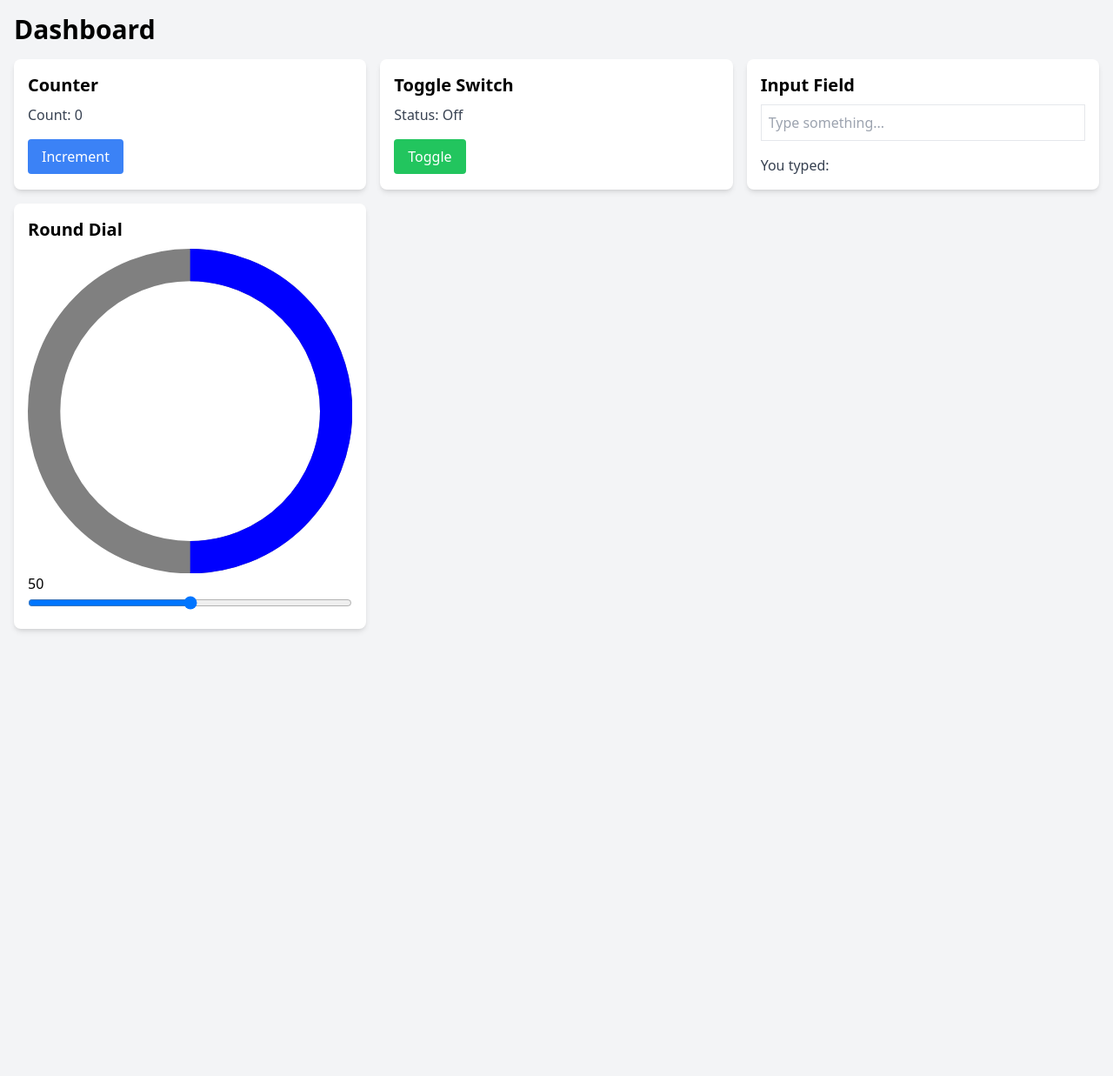
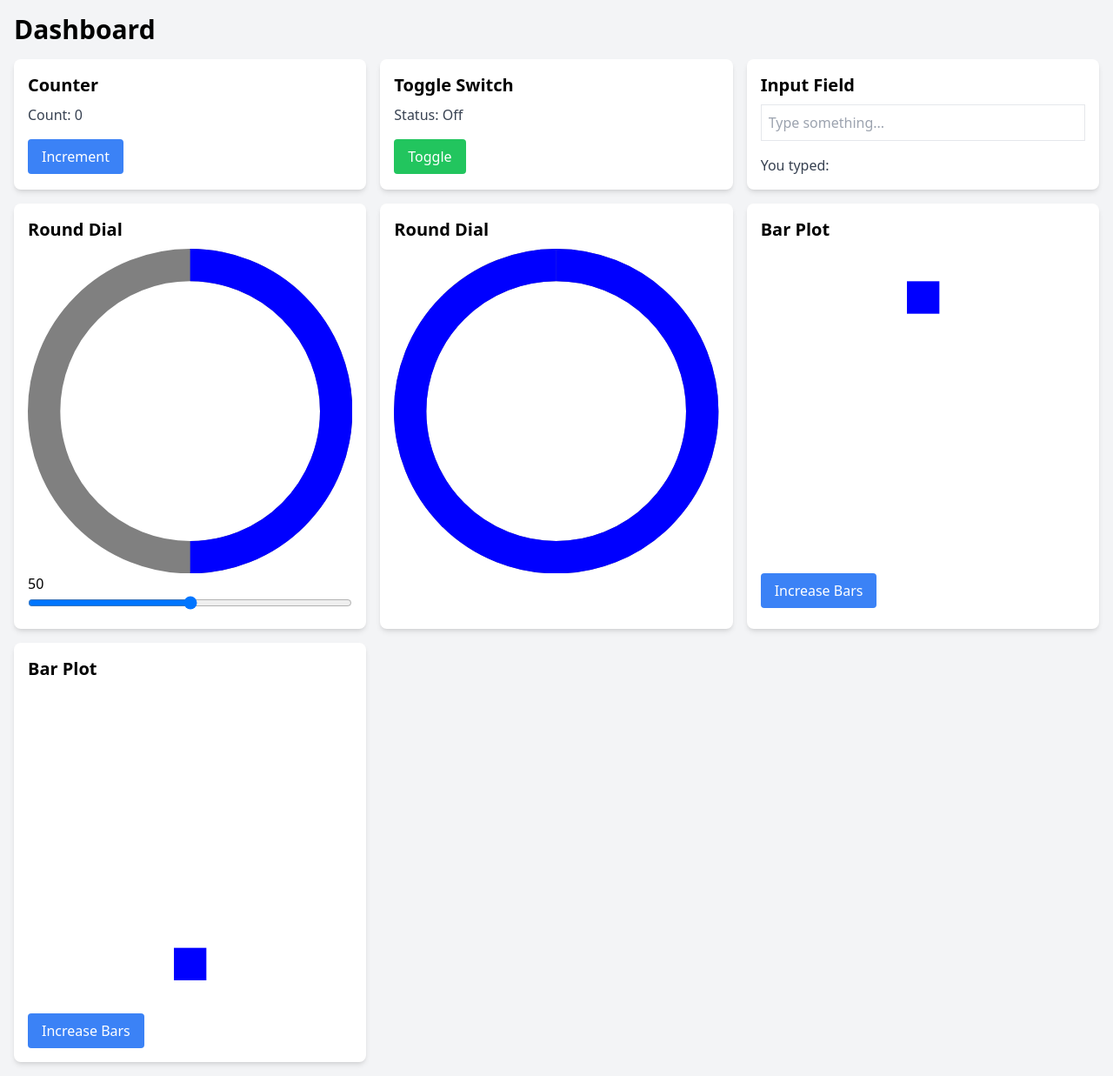
Before and after one commit to gdmgent-iot/flask-dashboard-w-mqtt, a Flask app: page / in a window 1280 px wide. Shown: the whole page at 87% size. Before the commit the page ends 726 px from the top, so only its background shows below. Run offline with Flask 3, Linux system fonts and the light colour scheme; some libraries are stand-ins or nearby versions.

Commit message:
bar plot added

```diff
--- a/static/js/dashboard.js
+++ b/static/js/mqtt.js
@@ -20,6 +20,12 @@
 // Listen for messages on the subscribed topic
 client.on('message', (topic, message) => {
     console.log(`Message received on topic ${topic}: ${message.toString()}`);
+
+    // This line selects the HTML element with the ID 'amount' and accesses its Alpine.js data property '$data'.
+    // It then sets the 'value' property of this data object to the integer representation of the 'message' string.
+    // 'parseInt(message.toString(), 10)' converts the 'message' to a string and then parses it as a base-10 integer.
+    document.querySelector('#amount').__x.$data.value = parseInt(message.toString(), 10);
+
     // Refresh the page when a message is received
-    location.reload();
+    // location.reload();
 });
--- a/templates/index.html
+++ b/templates/index.html
@@ -1,20 +1,18 @@
 <!DOCTYPE html>
 <html lang="en">
+
 <head>
   <meta charset="UTF-8" />
   <meta name="viewport" content="width=device-width, initial-scale=1.0" />
   <title>Dashboard</title>
   <!-- <link href="https://cdn.jsdelivr.net/npm/tailwindcss@2.2.19/dist/tailwind.min.css" rel="stylesheet">-->
-    <script
-      src="https://cdn.jsdelivr.net/npm/alpinejs@2.8.2/dist/alpine.min.js"
-      defer
-    ></script>
-    <link
-      href="{{url_for('static',filename='css/output.css')}}"
-      rel="stylesheet"
-    />
+  <script src="https://cdn.jsdelivr.net/npm/alpinejs@2.8.2/dist/alpine.min.js" defer></script>
+  <link href="{{url_for('static',filename='css/output.css')}}" rel="stylesheet" />
   <script src="https://unpkg.com/mqtt/dist/mqtt.min.js"></script>
+  <script src="../static/js/mqtt.js"></script>
+  <script src="../static/js/graphData.js"></script>
 </head>
+
 <body class="bg-gray-100">
   <div class="container mx-auto p-4">
     <h1 class="text-3xl font-bold mb-4">Dashboard</h1>
@@ -24,10 +22,7 @@
       <div class="bg-white p-4 rounded-lg shadow-md" x-data="{ count: 0 }">
         <h2 class="text-xl font-semibold mb-2">Counter</h2>
         <p class="text-gray-700 mb-4">Count: <span x-text="count"></span></p>
-          <button
-            class="bg-blue-500 text-white px-4 py-2 rounded"
-            @click="count++"
-          >
+        <button class="bg-blue-500 text-white px-4 py-2 rounded" @click="count++">
           Increment
         </button>
       </div>
@@ -38,10 +33,7 @@
         <p class="text-gray-700 mb-4">
           Status: <span x-text="isOn ? 'On' : 'Off'"></span>
         </p>
-          <button
-            class="bg-green-500 text-white px-4 py-2 rounded"
-            @click="isOn = !isOn"
-          >
+        <button class="bg-green-500 text-white px-4 py-2 rounded" @click="isOn = !isOn">
           Toggle
         </button>
       </div>
@@ -49,12 +41,7 @@
       <!-- Card 3 -->
       <div class="bg-white p-4 rounded-lg shadow-md" x-data="{ message: '' }">
         <h2 class="text-xl font-semibold mb-2">Input Field</h2>
-          <input
-            type="text"
-            class="border p-2 w-full mb-4"
-            placeholder="Type something..."
-            x-model="message"
-          />
+        <input type="text" class="border p-2 w-full mb-4" placeholder="Type something..." x-model="message" />
         <p class="text-gray-700">You typed: <span x-text="message"></span></p>
       </div>
       <!-- Card 4 -->
@@ -62,40 +49,53 @@
         <h2 class="text-xl font-semibold mb-2">Round Dial</h2>
         <div class="relative w-32 h-32 mx-auto">
           <svg class="absolute inset-0 w-full h-full" viewBox="0 0 100 100">
-                    <circle
-                        cx="50"
-                        cy="50"
-                        r="45"
-                        stroke="gray"
-                        stroke-width="10"
-                        fill="none"
-                    ></circle>
-                    <circle
-                        cx="50"
-                        cy="50"
-                        r="45"
-                        stroke="blue"
-                        stroke-width="10"
-                        fill="none"
-                        stroke-dasharray="282.6"
-                        :stroke-dashoffset="282.6 - (value / 100) * 282.6"
-                        transform="rotate(-90 50 50)"
-                    ></circle>
+            <circle cx="50" cy="50" r="45" stroke="gray" stroke-width="10" fill="none"></circle>
+            <circle cx="50" cy="50" r="45" stroke="blue" stroke-width="10" fill="none" stroke-dasharray="282.6"
+              :stroke-dashoffset="282.6 - (value / 100) * 282.6" transform="rotate(-90 50 50)"></circle>
           </svg>
           <div class="absolute inset-0 flex items-center justify-center text-2xl">
             <span x-text="value"></span>
           </div>
         </div>
-            <input
-                type="range"
-                min="0"
-                max="100"
-                class="w-full mt-4"
-                x-model="value"
-            />
+        <input type="range" min="0" max="100" class="w-full mt-4" x-model="value" />
+      </div>
+      <div class="bg-white p-4 rounded-lg shadow-md" x-data="{ value: 100 }" id="amount">
+        <h2 class="text-xl font-semibold mb-2">Round Dial</h2>
+        <div class="relative w-32 h-32 mx-auto">
+          <svg class="absolute inset-0 w-full h-full" viewBox="0 0 100 100">
+            <circle cx="50" cy="50" r="45" stroke="gray" stroke-width="10" fill="none"></circle>
+            <circle cx="50" cy="50" r="45" stroke="blue" stroke-width="10" fill="none" stroke-dasharray="282.6"
+              :stroke-dashoffset="282.6 - (value / 100) * 282.6" transform="rotate(-90 50 50)"></circle>
+          </svg>
+        </div>
+      </div>
+      <!-- Card 5 -->
+      <div class="bg-white p-4 rounded-lg shadow-md" x-data="{ value: 10 }">
+        <h2 class="text-xl font-semibold mb-2">Bar Plot</h2>
+        <div class="relative w-full h-32">
+            <svg class="w-full h-full flex justify-center items-center" viewBox="0 0 100 100">
+            <rect x="45" y="10" width="10" :height="value" fill="blue"></rect>
+            </svg>
+        </div>
+        <button class="bg-blue-500 text-white px-4 py-2 rounded mt-4" @click="value = value + 10">
+          Increase Bars
+        </button>
+      </div>
+      <!-- Card 5 -->
+      <div class="bg-white p-4 rounded-lg shadow-md" x-data="{ value: 10 }">
+        <h2 class="text-xl font-semibold mb-2">Bar Plot</h2>
+        <div class="relative w-full h-32">
+            <svg class="w-full h-full flex justify-center items-center" viewBox="0 0 100 100">
+              <rect x="45" y="90" width="10" :height="value" fill="blue" :transform="'translate(0, -' + value + ')'"></rect>
+            </svg>
+        </div>
+        <button class="bg-blue-500 text-white px-4 py-2 rounded mt-4" @click="value = value + 10">
+          Increase Bars
+        </button>
       </div>
     </div>
   </div>
-    <script src="../static/js/dashboard.js"></script>
+
 </body>
+
 </html>
```
Also changed, not shown: README.md. Lines whose indentation alone changed are shown as unchanged.
